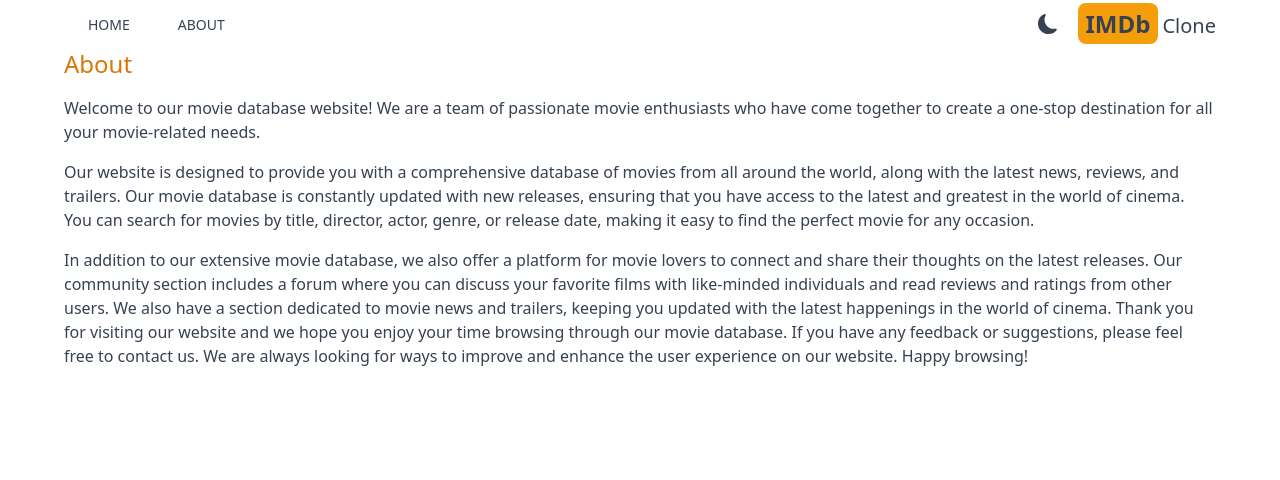
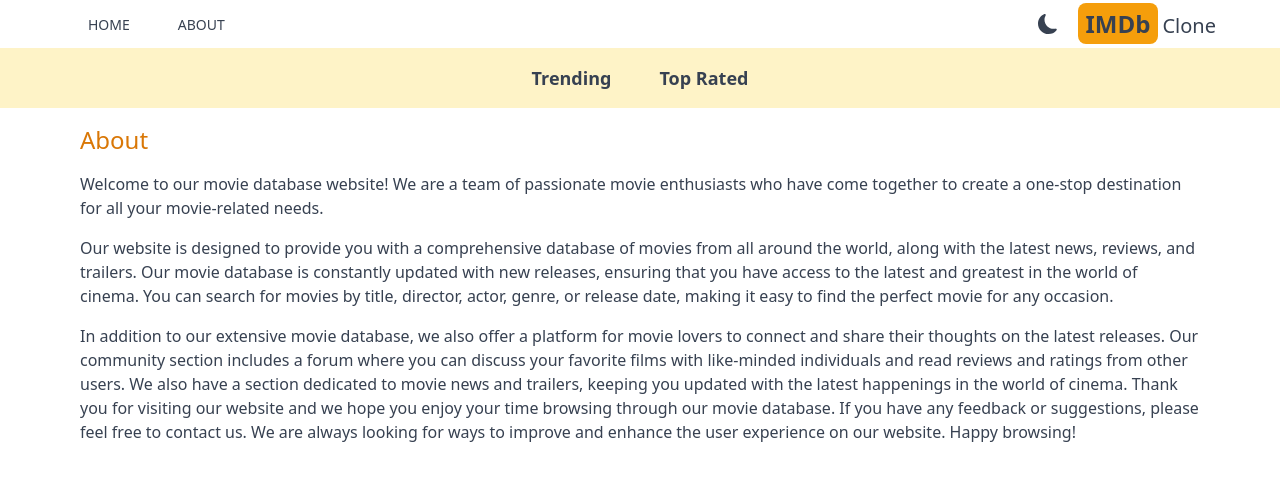
Before and after one commit to imgufran/imdb, a Next.js app: page /about in a window 1280 px wide. Shown: the top 480 px of the page. Built offline with nearby package versions, Linux system fonts and the light colour scheme.

Commit message:
created the navbar component

```diff
--- a/src/app/about/page.jsx
+++ b/src/app/about/page.jsx
@@ -1,6 +1,6 @@
 export default function page() {
   return (
-    <div className="max-w-6xl mx-auto space-y-4">
+    <div className="max-w-6xl mx-auto space-y-4 p-4">
       <h1 className="text-2xl font-medium text-amber-600">About</h1>
       <p>
         Welcome to our movie database website! We are a team of passionate movie
--- a/src/app/layout.jsx
+++ b/src/app/layout.jsx
@@ -1,6 +1,7 @@
 import Header from "@/components/Header";
 import "./globals.css";
 import Providers from "./Providers";
+import Navbar from "@/components/Navbar";
 
 export default function RootLayout({ children }) {
   return (
@@ -10,7 +11,7 @@
           {/* Header */}
           <Header />
           {/* NavBar */}
-
+          <Navbar />
           {/* Search Box */}
           {children}
         </Providers>
--- /dev/null
+++ b/src/components/Navbar.jsx
@@ -0,0 +1,10 @@
+import NavbarItem from "./NavbarItem";
+
+export default function Navbar() {
+  return (
+    <div className="flex justify-center p-4 bg-amber-100 dark:bg-gray-600 lg:text-lg">
+      <NavbarItem title="Trending" param="fetchTrending"/>
+      <NavbarItem title="Top Rated" param="fetchTopRated"/>
+    </div>
+  )
+}
--- /dev/null
+++ b/src/components/NavbarItem.jsx
@@ -0,0 +1,24 @@
+"use client";
+
+import Link from "next/link";
+import { useSearchParams } from "next/navigation";
+
+export default function NavbarItem({ title, param }) {
+  const searchParams = useSearchParams();
+  const genre = searchParams.get("genre");
+
+  return (
+    <div>
+      <Link
+        className={`m-4 font-semibold p-2 hover:text-amber-600 ${
+          genre &&
+          genre === param &&
+          "underline underline-offset-8 decoration-4 decoration-amber-500 rounded-lg"
+        }`}
+        href={`/?genre=${param}`}
+      >
+        {title}
+      </Link>
+    </div>
+  );
+}
```
